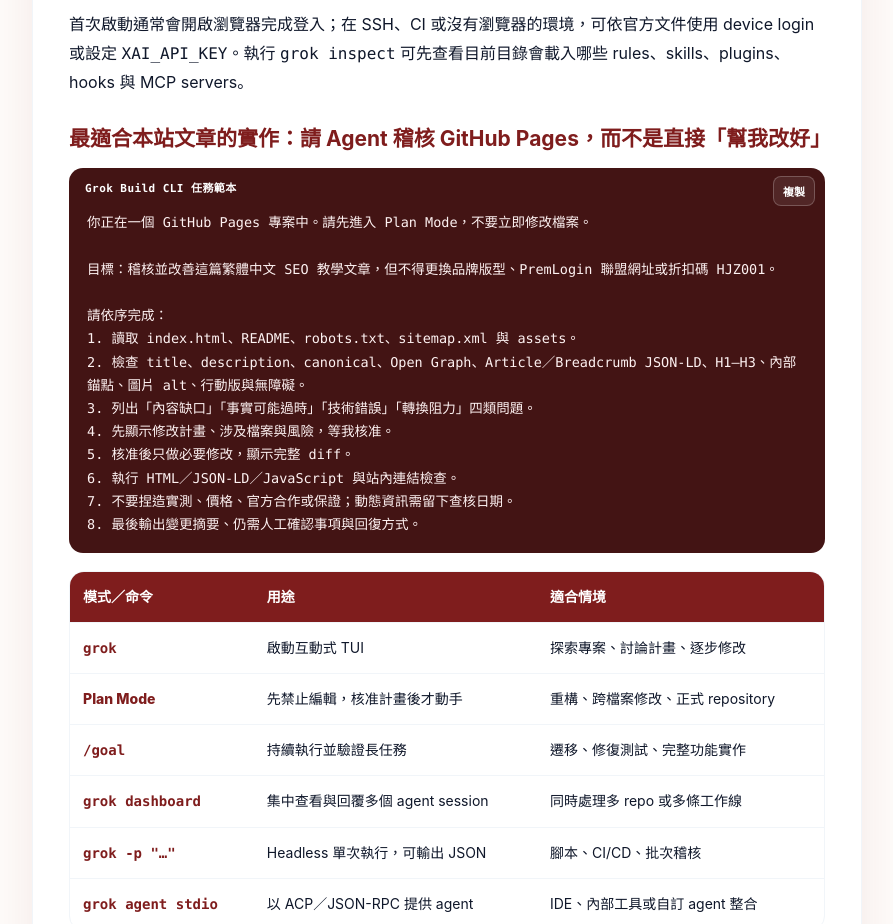
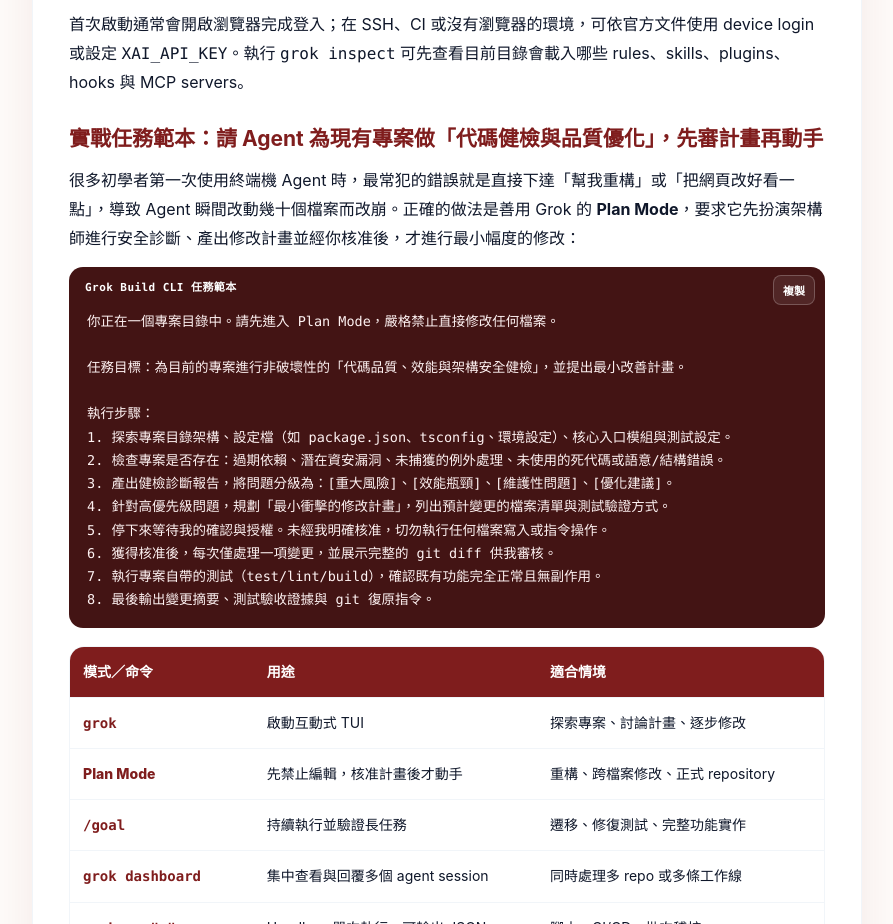
Before and after one commit to polik18/polik18.github.io, a plain HTML site: page grok-premlogin.html in a window 1280 px wide. Shown: the part 5332-6256 px from the top of the page, without its empty margins (38-931 px from the left). Drawn offline with Linux system fonts and the light colour scheme; no server answers.

Commit message:
fix(grok): 重構 CLI 任務範本，移除洩漏之內部 Prompt 改為通用專案健檢範例

```diff
--- a/grok-premlogin.html
+++ b/grok-premlogin.html
@@ -305,20 +305,21 @@
 grok</pre></div>
         <p>首次啟動通常會開啟瀏覽器完成登入；在 SSH、CI 或沒有瀏覽器的環境，可依官方文件使用 device login 或設定 <code>XAI_API_KEY</code>。執行 <code>grok inspect</code> 可先查看目前目錄會載入哪些 rules、skills、plugins、hooks 與 MCP servers。</p>
 
-        <h3>最適合本站文章的實作：請 Agent 稽核 GitHub Pages，而不是直接「幫我改好」</h3>
-        <div class="prompt-wrap"><span class="prompt-label">Grok Build CLI 任務範本</span><button class="prompt-copy" type="button" data-copy-target="prompt-cli-pages">複製</button><pre class="prompt" id="prompt-cli-pages">你正在一個 GitHub Pages 專案中。請先進入 Plan Mode，不要立即修改檔案。
+        <h3>實戰任務範本：請 Agent 為現有專案做「代碼健檢與品質優化」，先審計畫再動手</h3>
+        <p>很多初學者第一次使用終端機 Agent 時，最常犯的錯誤就是直接下達「幫我重構」或「把網頁改好看一點」，導致 Agent 瞬間改動幾十個檔案而改崩。正確的做法是善用 Grok 的 <strong>Plan Mode</strong>，要求它先扮演架構師進行安全診斷、產出修改計畫並經你核准後，才進行最小幅度的修改：</p>
+        <div class="prompt-wrap"><span class="prompt-label">Grok Build CLI 任務範本</span><button class="prompt-copy" type="button" data-copy-target="prompt-cli-audit">複製</button><pre class="prompt" id="prompt-cli-audit">你正在一個專案目錄中。請先進入 Plan Mode，嚴格禁止直接修改任何檔案。
 
-目標：稽核並改善這篇繁體中文 SEO 教學文章，但不得更換品牌版型、PremLogin 聯盟網址或折扣碼 HJZ001。
+任務目標：為目前的專案進行非破壞性的「代碼品質、效能與架構安全健檢」，並提出最小改善計畫。
 
-請依序完成：
-1. 讀取 index.html、README、robots.txt、sitemap.xml 與 assets。
-2. 檢查 title、description、canonical、Open Graph、Article／Breadcrumb JSON-LD、H1–H3、內部錨點、圖片 alt、行動版與無障礙。
-3. 列出「內容缺口」「事實可能過時」「技術錯誤」「轉換阻力」四類問題。
-4. 先顯示修改計畫、涉及檔案與風險，等我核准。
-5. 核准後只做必要修改，顯示完整 diff。
-6. 執行 HTML／JSON-LD／JavaScript 與站內連結檢查。
-7. 不要捏造實測、價格、官方合作或保證；動態資訊需留下查核日期。
-8. 最後輸出變更摘要、仍需人工確認事項與回復方式。</pre></div>
+執行步驟：
+1. 探索專案目錄架構、設定檔（如 package.json、tsconfig、環境設定）、核心入口模組與測試設定。
+2. 檢查專案是否存在：過期依賴、潛在資安漏洞、未捕獲的例外處理、未使用的死代碼或語意/結構錯誤。
+3. 產出健檢診斷報告，將問題分級為：[重大風險]、[效能瓶頸]、[維護性問題]、[優化建議]。
+4. 針對高優先級問題，規劃「最小衝擊的修改計畫」，列出預計變更的檔案清單與測試驗證方式。
+5. 停下來等待我的確認與授權。未經我明確核准，切勿執行任何檔案寫入或指令操作。
+6. 獲得核准後，每次僅處理一項變更，並展示完整的 git diff 供我審核。
+7. 執行專案自帶的測試（test/lint/build），確認既有功能完全正常且無副作用。
+8. 最後輸出變更摘要、測試驗收證據與 git 復原指令。</pre></div>
 
         <div class="table-wrap" role="region" aria-label="Grok Build CLI 常用模式與命令" tabindex="0">
           <table class="score-table">
```
